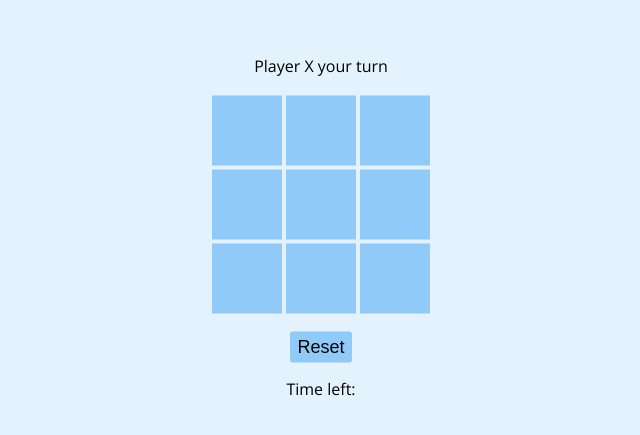
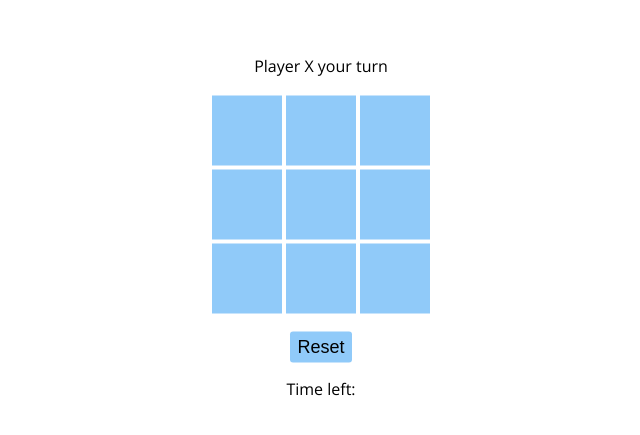
Before and after one commit to sonic-onkaringale/WebGameTictactoe, a plain HTML site: page index.html in a window 1280 px wide. Shown: the part 117-552 px from the top of the page, without its empty margins (319-959 px from the left). Drawn offline with nearby package versions, Linux system fonts and the light colour scheme.

Commit message:
Add files via upload

```diff
--- a/TicTactoe.css
+++ b/TicTactoe.css
@@ -23,7 +23,7 @@ padding-left: 15px;
 
         /* padding: 70px 0; */
         margin: auto;
-        background-color: #E3F2FD;
+        background-color: white;
         font-family: 'Open Sans', sans-serif;
         max-width:1000px;
 
@@ -46,7 +46,7 @@ padding-left: 15px;
       .container-in {
 
         padding: 70px 0;
-        background-color: #E3F2FD;
+        background-color: white;
 
       }
       .table-container {
@@ -55,7 +55,7 @@ padding-left: 15px;
         padding: 70px 0;
 
 
-        background-color:#E3F2FD;
+        background-color:white;
       }
 
       .box {
--- a/index.html
+++ b/index.html
@@ -9,7 +9,7 @@
 <link rel="stylesheet" href="TicTactoe.css">
 <style>
 body {
-    background-color: #E3F2FD;
+    background-color: white;
     font-family: 'Open Sans', sans-serif;
   }
 </style>
```
